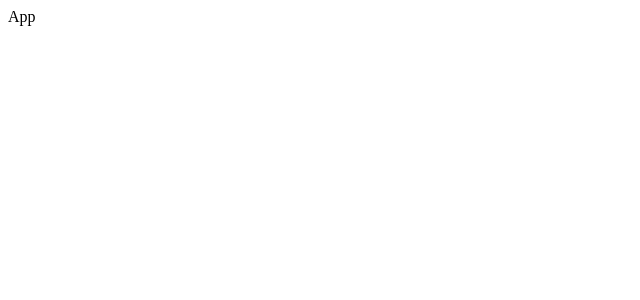
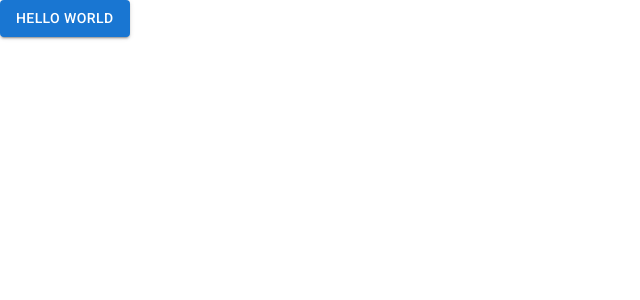
Before and after one commit to cutscenedev/weather-forecast, a React (Vite) app: page / in a window 1280 px wide. Shown: the top 300 px of the page, without its empty margins (0-640 px from the left). Built offline with nearby package versions, Linux system fonts and the light colour scheme.

Commit message:
setup MUI

```diff
--- a/index.html
+++ b/index.html
@@ -1,10 +1,21 @@
 <!DOCTYPE html>
 <html lang="en">
   <head>
+    <title>Weather Forecast</title>
     <meta charset="UTF-8" />
     <link rel="icon" type="image/svg+xml" href="/favicon.png" />
     <meta name="viewport" content="width=device-width, initial-scale=1.0" />
-    <title>Weather Forecast</title>
+
+    <link rel="preconnect" href="https://fonts.googleapis.com" />
+    <link rel="preconnect" href="https://fonts.gstatic.com" crossorigin />
+    <link
+      rel="stylesheet"
+      href="https://fonts.googleapis.com/css2?family=Roboto:wght@300;400;500;700&display=swap"
+    />
+    <link
+      rel="stylesheet"
+      href="https://fonts.googleapis.com/icon?family=Material+Icons"
+    />
   </head>
   <body>
     <div id="root"></div>
--- a/package.json
+++ b/package.json
@@ -16,6 +16,10 @@
     "deploy:testing": "gh-pages -d dist -b deploy-testing"
   },
   "dependencies": {
+    "@emotion/react": "^11.14.0",
+    "@emotion/styled": "^11.14.1",
+    "@mui/icons-material": "^7.1.2",
+    "@mui/material": "^7.1.2",
     "react": "^18.3.1",
     "react-dom": "^18.3.1"
   },
--- a/src/App.tsx
+++ /dev/null
@@ -1,3 +0,0 @@
-export default function App() {
-  return <div>App</div>
-}
--- /dev/null
+++ b/src/app/App.tsx
@@ -0,0 +1,11 @@
+import CssBaseline from '@mui/material/CssBaseline'
+import HomePage from '../pages/HomePage'
+
+export default function App() {
+  return (
+    <>
+      <CssBaseline />
+      <HomePage />
+    </>
+  )
+}
--- a/src/index.tsx
+++ b/src/index.tsx
@@ -1,7 +1,7 @@
 import { createRoot } from 'react-dom/client'
 import 'tailwindcss/tailwind.css'
 
-import App from './App'
+import App from './app/App'
 
 const container = document.getElementById('root') as HTMLDivElement
 const root = createRoot(container)
--- /dev/null
+++ b/src/pages/HomePage.tsx
@@ -0,0 +1,9 @@
+import Button from "@mui/material/Button";
+
+export default function HomePage() {
+  return (
+    <>
+      <Button variant="contained">Hello world</Button>
+    </>
+  )
+}
```
Also changed, not shown: 2 other files (tests, documents, lock files or other folders).
